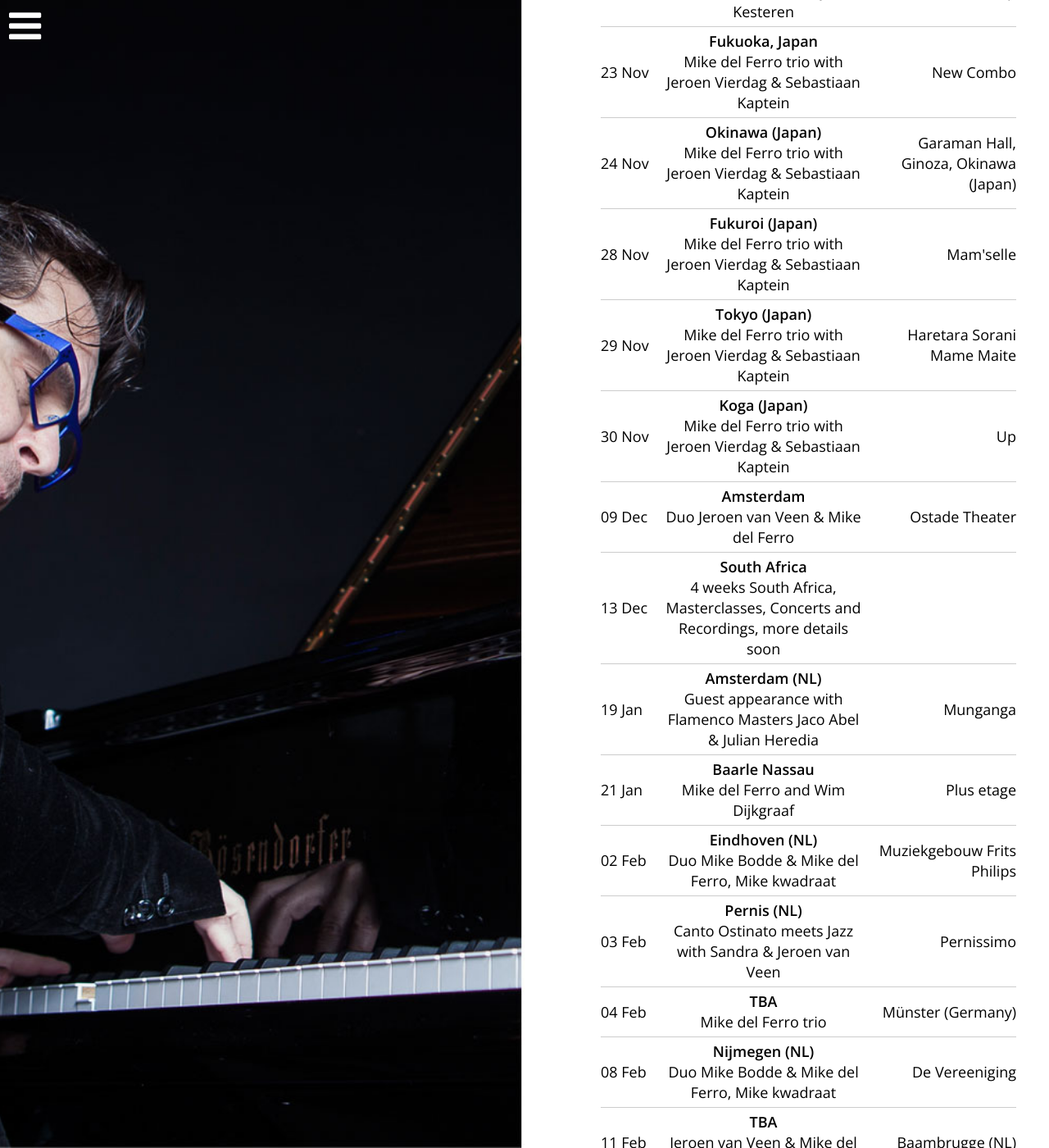
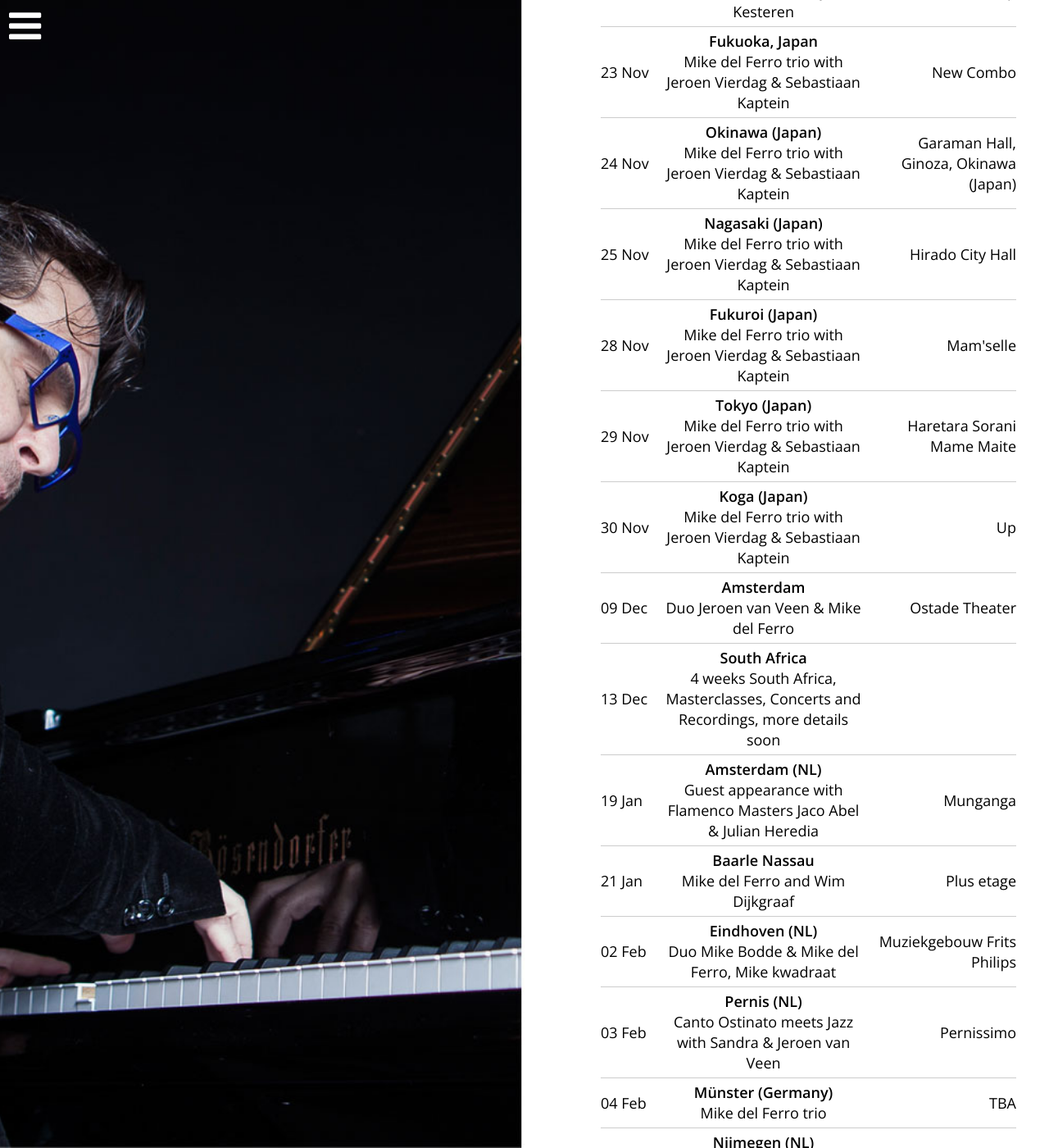
Before and after one commit to mikedelferro/website, a Jekyll site: the page built from agenda.html, in a window 1280 px wide and 1400 px high, scrolled down 433 px. Shown: the whole window at 82% size. Built offline with Jekyll 4.4.1, drawn with Linux system fonts in a browser that asks for light colours; nearby versions of some CDN libraries.

Commit message:
Updated '_config.yml' via CloudCannon

```diff
--- a/_config.yml
+++ b/_config.yml
@@ -153,11 +153,16 @@ gigs:
     url: www.pernissimo.nl
   - title: Mike del Ferro trio
     date: 2018-02-04 03:00:00
-    location: Münster (Germany)
-    venue: TBA
+    location: TBA
+    venue: Münster (Germany)
     url:
   - title: Jeroen van Veen & Mike del Ferro at the Barn
     date: 2018-02-11 03:00:00
     location: Baambrugge (NL)
     venue: TBA
     url:
+  - title: Mike del Ferro trio with Jeroen Vierdag & Sebastiaan Kaptein
+    date: 2017-11-25 20:00:00
+    location: Hirado City Hall
+    venue: Nagasaki (Japan)
+    url:
```
